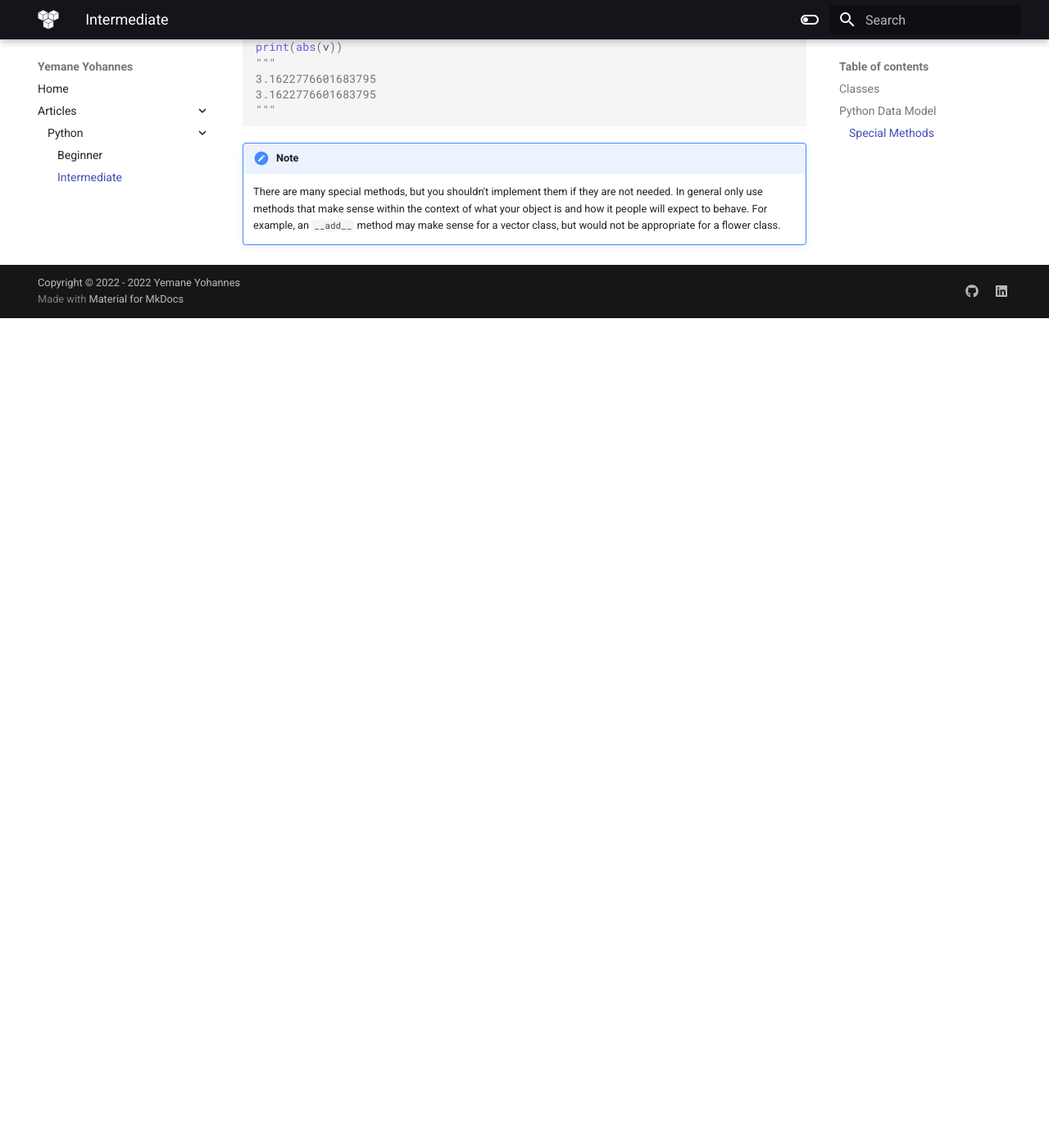
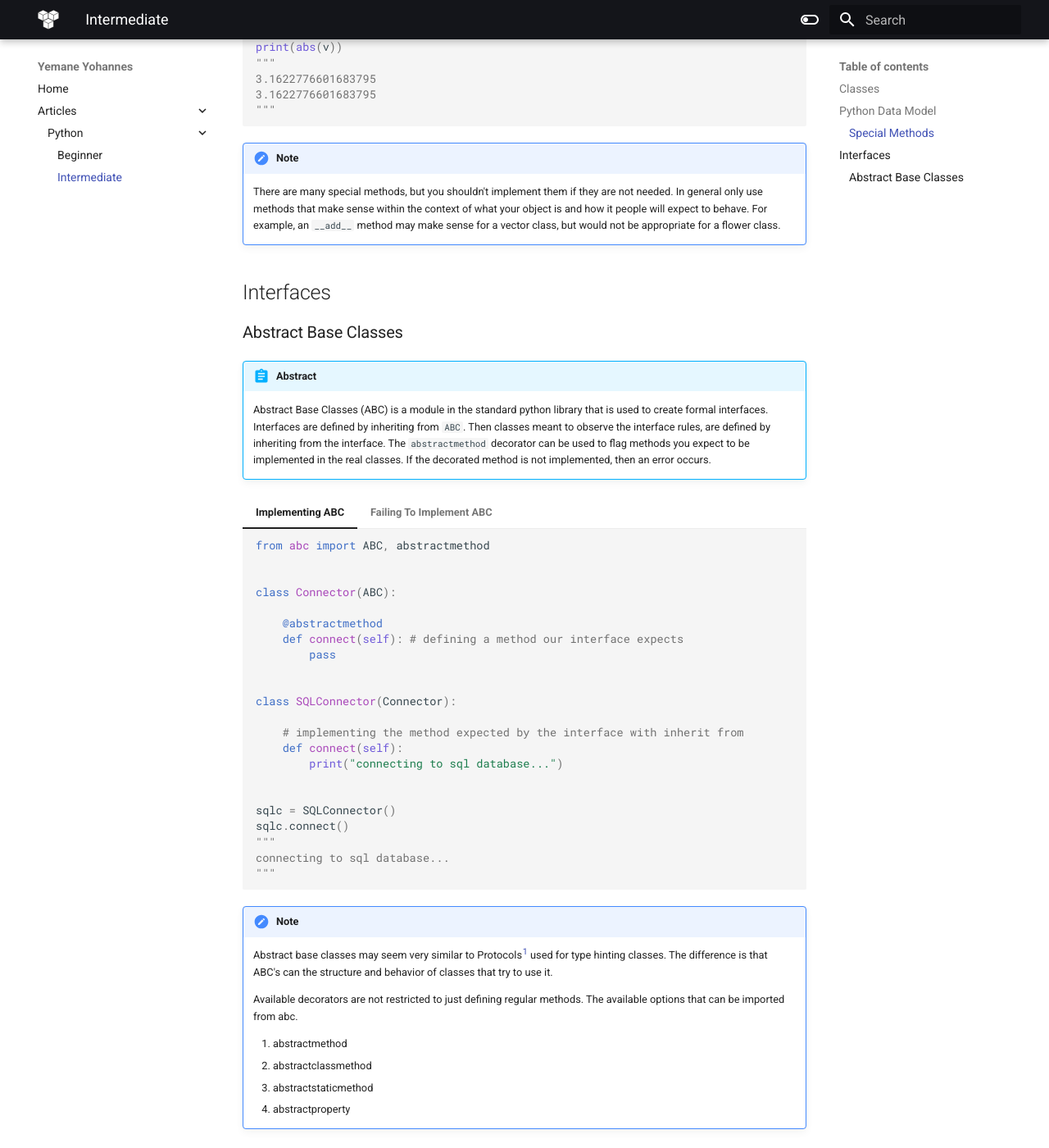
Before and after one commit to yemaney/yemaney.github.io, an MkDocs documentation site: the page built from docs/articles/Python/Intermediate.md, in a window 1280 px wide and 1400 px high, scrolled down 1940 px. Shown: the whole window at 82% size. Built offline with MkDocs 1.6.1 and Material for MkDocs 9.7.7, drawn with Linux system fonts in a browser that asks for light colours; before the commit the page ends 2328 px from its top, so only the background shows below that.

Commit message:
📝 Python Intermediate Interfaces: v1.0.0

````diff
--- a/docs/articles/Python/Intermediate.md
+++ b/docs/articles/Python/Intermediate.md
@@ -197,3 +197,75 @@ All data in python is represented by objects or by relations between objects<sup
 !!! note
 
     There are many special methods, but you shouldn't implement them if they are not needed. In general only use methods that make sense within the context of what your object is and how it people will expect to behave. For example, an `__add__` method may make sense for a vector class, but would not be appropriate for a flower class.
+
+## Interfaces
+### Abstract Base Classes
+
+!!! abstract
+
+    Abstract Base Classes (ABC) is a module in the standard python library that is used to create formal interfaces. Interfaces are defined by inheriting from `ABC`. Then classes meant to observe the interface rules, are defined by inheriting from the interface. The `abstractmethod` decorator can be used to flag methods you expect to be implemented in the real classes. If the decorated method is not implemented, then an error occurs.
+
+=== "Implementing ABC"
+
+    ``` py
+    from abc import ABC, abstractmethod
+
+
+    class Connector(ABC):
+
+        @abstractmethod
+        def connect(self): # defining a method our interface expects
+            pass
+
+
+    class SQLConnector(Connector):
+
+        # implementing the method expected by the interface with inherit from
+        def connect(self):
+            print("connecting to sql database...")
+
+
+    sqlc = SQLConnector()
+    sqlc.connect()
+    """
+    connecting to sql database...
+    """
+    ```
+
+=== "Failing To Implement ABC"
+
+    ``` py
+    from abc import ABC, abstractmethod
+
+
+    class Connector(ABC):
+
+        @abstractmethod
+        def connect(self):
+            pass
+
+
+    class SQLConnector(Connector):
+        pass # Not implementing the abstract method
+
+
+    sqlc = SQLConnector() # IDE's will red underline
+    """
+    Traceback (most recent call last):
+    File "c:\Users\yeman_s1h20q2\Yemane\yemaney.github.io\main.py", line 14, in <module>
+        sqlc = SQLConnector()
+    TypeError: Can't instantiate abstract class SQLConnector with abstract method connect
+    """
+    ```
+
+
+!!! note
+
+    Abstract base classes may seem very similar to Protocols<sup>[1](https://yemaney.github.io/articles/Python/Beginner/#type-hints)</sup> used for type hinting classes. The difference is that ABC's can the structure and behavior of classes that try to use it.
+
+    Available decorators are not restricted to just defining regular methods. The available options that can be imported from abc.
+
+    1. abstractmethod
+    2. abstractclassmethod
+    3. abstractstaticmethod
+    4. abstractproperty
````
